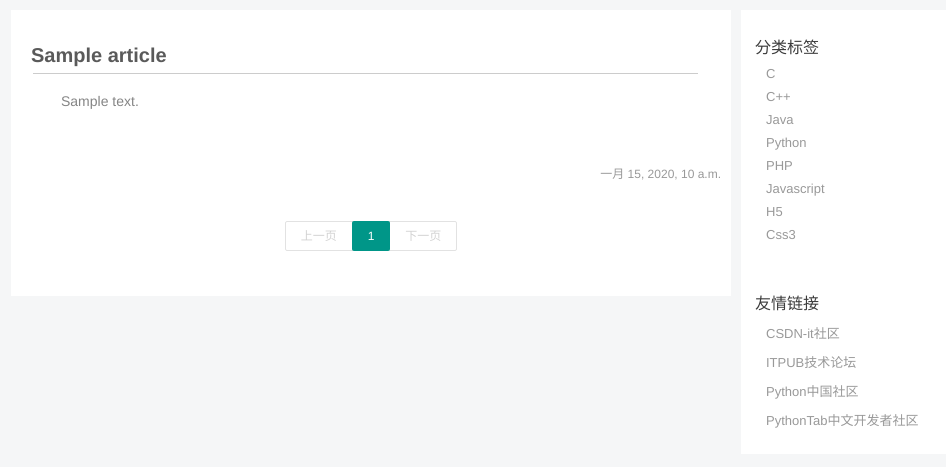
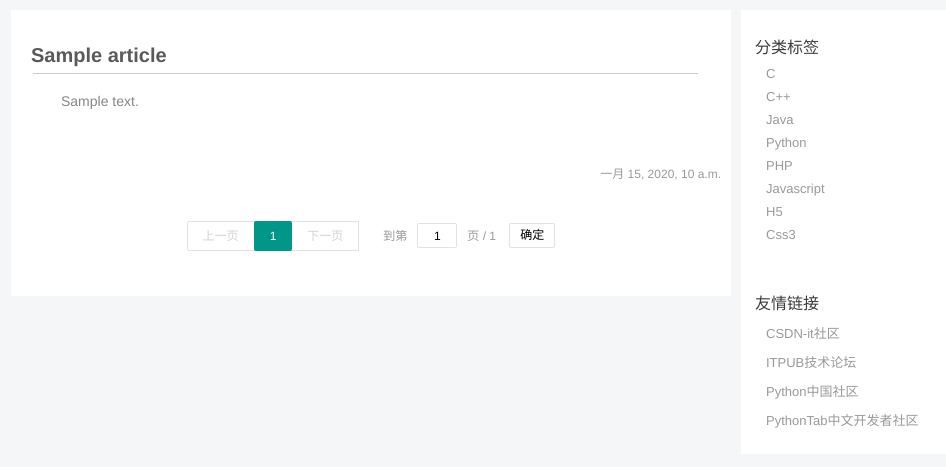
Before and after one commit to abnormalmakers/blog, a Django app: template Myblog/apps/personal/templates/personal.html in a window 1280 px wide. Shown: the part 60-527 px from the top of the page, without its empty margins (169-1115 px from the left). Run offline with Django 3.2, Linux system fonts and the light colour scheme; the template is opened without the code that fills it: most values are stand-ins (such as "Sample title", 1, 10 or a date in 2020).

Commit message:
增加页面跳转

```diff
--- a/Myblog/apps/personal/templates/personal.html
+++ b/Myblog/apps/personal/templates/personal.html
@@ -59,6 +59,10 @@
                             {%else%}
                                 <a href="javascript:void(0)" class="layui-laypage-next  layui-disabled" data-page="2">下一页</a>
                             {%endif%}
+                            <span class="layui-laypage-skip" id="skip_page_section">
+                                到第<input type="text" min="1" value="{{contacts.number}}" class="layui-input" id="skip_page">页 / {{p.num_pages}}
+                                <button type="button" class="layui-laypage-btn" id="sure_turnpage">确定</button>
+                            </span>
                         </div>
                     </div>
                 </div>
@@ -96,4 +100,5 @@
 </body>
 <script src="{%static 'js/common/jquery.js'%}"></script>
 <script src="{%static 'js/layer/layer.js'%}"></script>
+<script src="{%static 'js/personal/personal.js'%}"></script>
 </html>
--- a/Myblog/static/css/personal/personal.css
+++ b/Myblog/static/css/personal/personal.css
@@ -129,3 +129,23 @@ section{
     font-size: 13px;
     color:#999;
 }
+
+/*页码跳转样式*/
+#skip_page_section{
+    margin-left: 25px;
+}
+
+#skip_page{
+    font-size: 12px;
+    height: 25px;
+    margin-top: 2px;
+}
+#sure_turnpage{
+    font-size: 12px;
+    height: 25px;
+    margin-top: 2px;
+    line-height: 21px;
+}
+#sure_turnpage:hover{
+    color: #009688;
+}
--- /dev/null
+++ b/Myblog/static/js/personal/personal.js
@@ -0,0 +1,11 @@
+var personal={
+
+};
+
+
+$(function(){
+    $('#sure_turnpage').on('click',function(){
+        target_page=$('#skip_page').val();
+        window.location.href='/personal/?page='+target_page
+    })
+});
```
